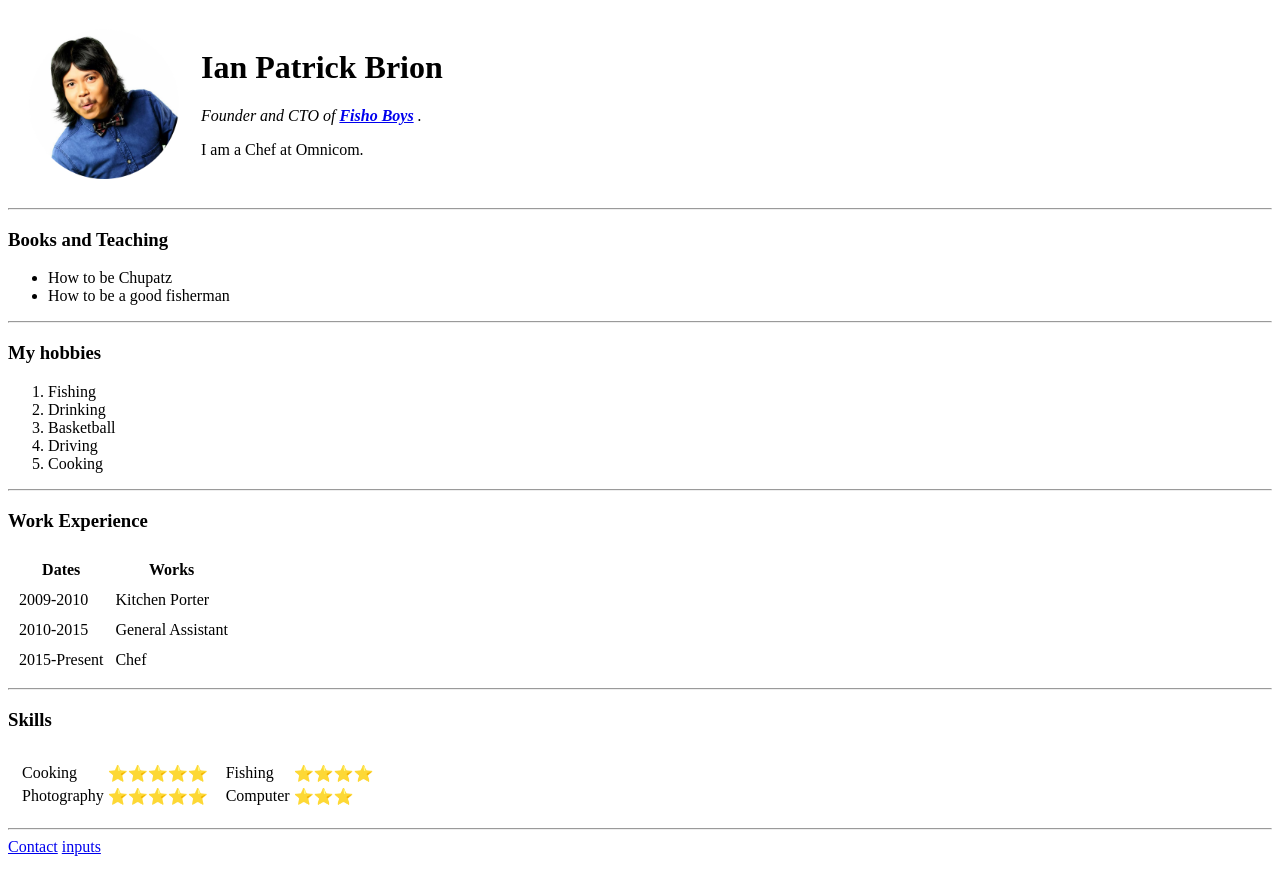
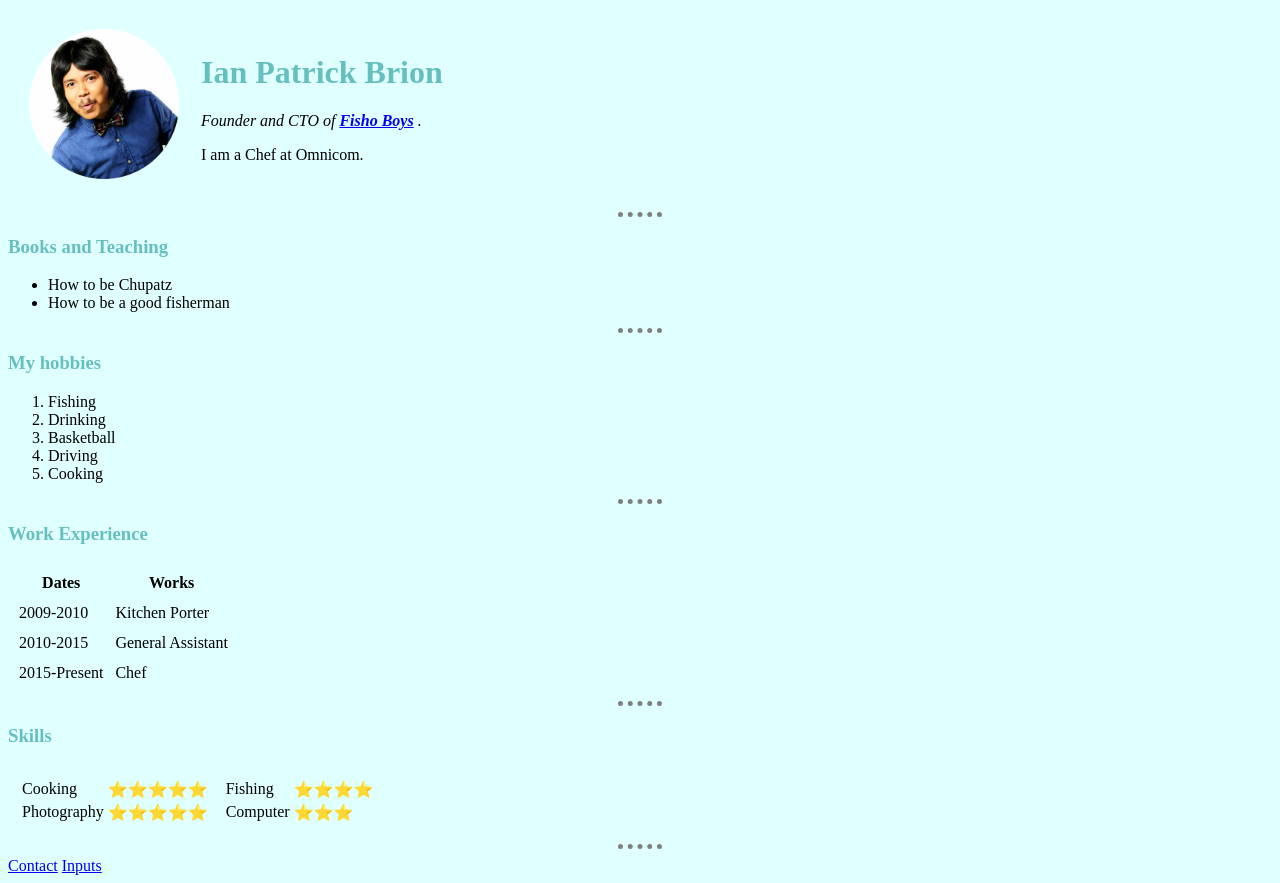
Before and after one commit to newpatz/hgsdhsdfgds, a plain HTML site: page index.html in a window 1280 px wide. Drawn offline with Linux system fonts and the light colour scheme.

Commit message:
Add files via upload

```diff
--- /dev/null
+++ b/css/styles.css
@@ -0,0 +1,18 @@
+body {
+  background-color: #e0ffff;
+}
+
+hr {
+  background-color: none;
+  border-style: dotted none none;
+  border-color: grey;
+  border-width: 5px;
+  width: 3.5%;
+}
+
+h1 {
+  color: #66BFBF;
+}
+h3 {
+  color: #66BFBF;
+  }
--- a/index.html
+++ b/index.html
@@ -1,8 +1,11 @@
+<!DOCTYPE html>
 <html lang="en" dir="ltr">
 
 <head>
   <meta charset="utf-8">
   <title>Patrick's Personal Site</title>
+  <link rel="stylesheet" href="css/styles.css">
+
 </head>
 
 <body>
@@ -77,7 +80,7 @@
 
 
         </table>
-        </td>
+      </td>
       <td>
         <table>
           <tr>
@@ -98,7 +101,7 @@
   <hr>
 
   <a href="Contact.html">Contact</a>
-  <a href="inputs.html">inputs</a>
+  <a href="inputs.html">Inputs</a>
 </body>
 
 
```
Also changed, not shown: Contact.html (+2 -0 lines), inputs.html (+1 -0 lines).
